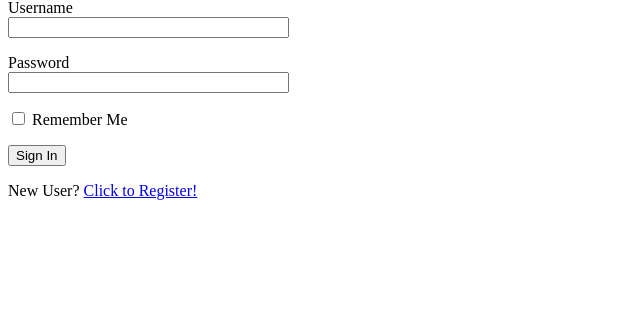
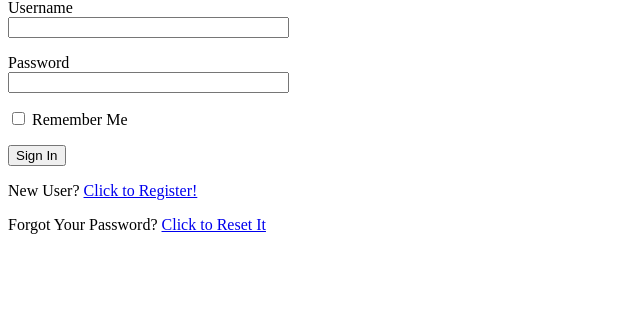
Before and after one commit to 151henry151/microblog, a Flask app: page /login in a window 1280 px wide. Shown: the part 117-439 px from the top of the page, without its empty margins (0-640 px from the left). Run offline with Flask 2, Linux system fonts and the light colour scheme.

Commit message:
password reset link in login form

```diff
--- a/app/templates/login.html
+++ b/app/templates/login.html
@@ -22,4 +22,8 @@
         <p>{{ form.submit() }}</p>
     </form>
     <p>New User? <a href="{{ url_for('register') }}">Click to Register!</a></p>
+    <p>
+        Forgot Your Password?
+        <a href="{{ url_for('reset_password_request') }}">Click to Reset It</a>
+    </p>
 {% endblock %}
```
